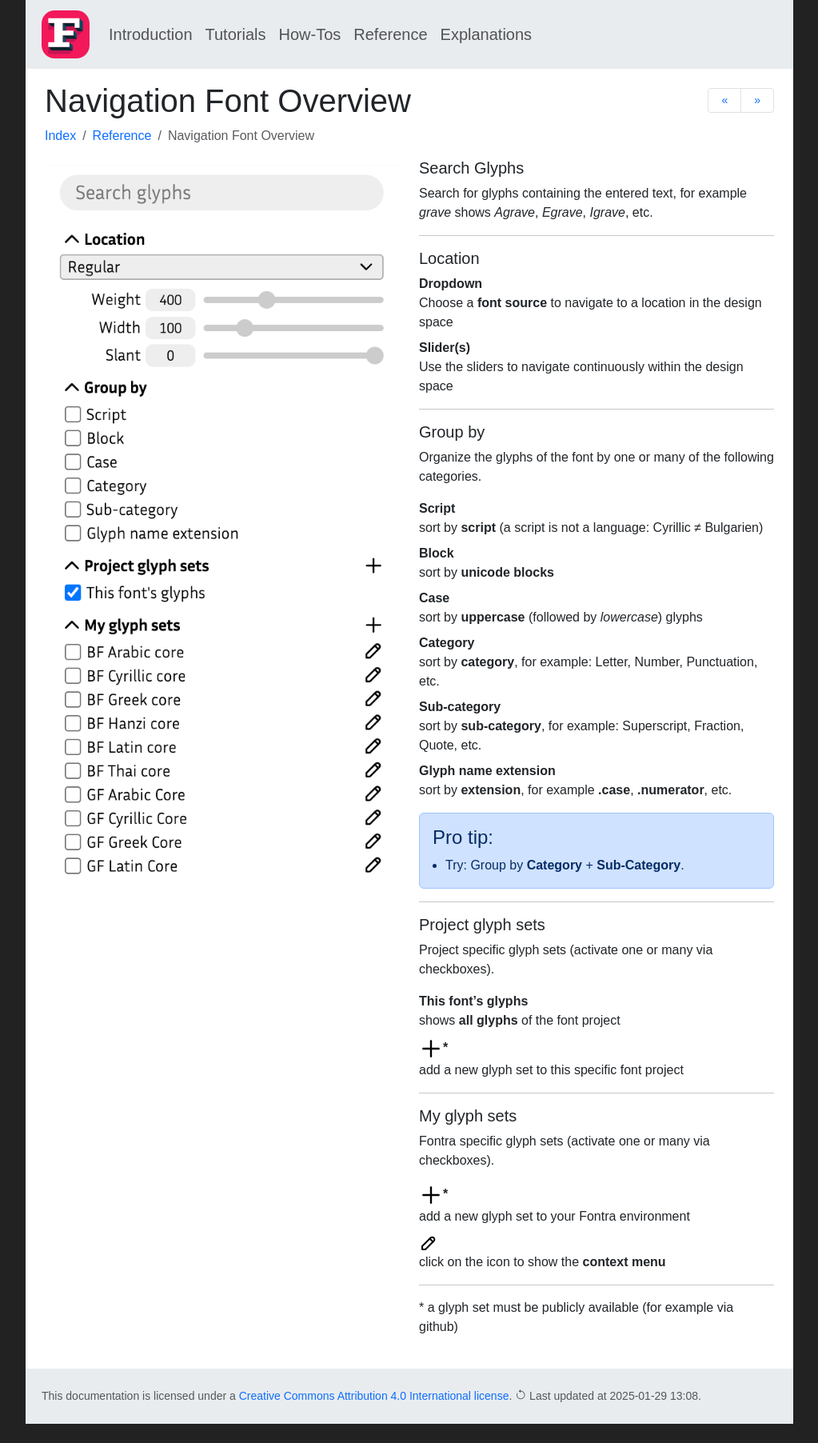
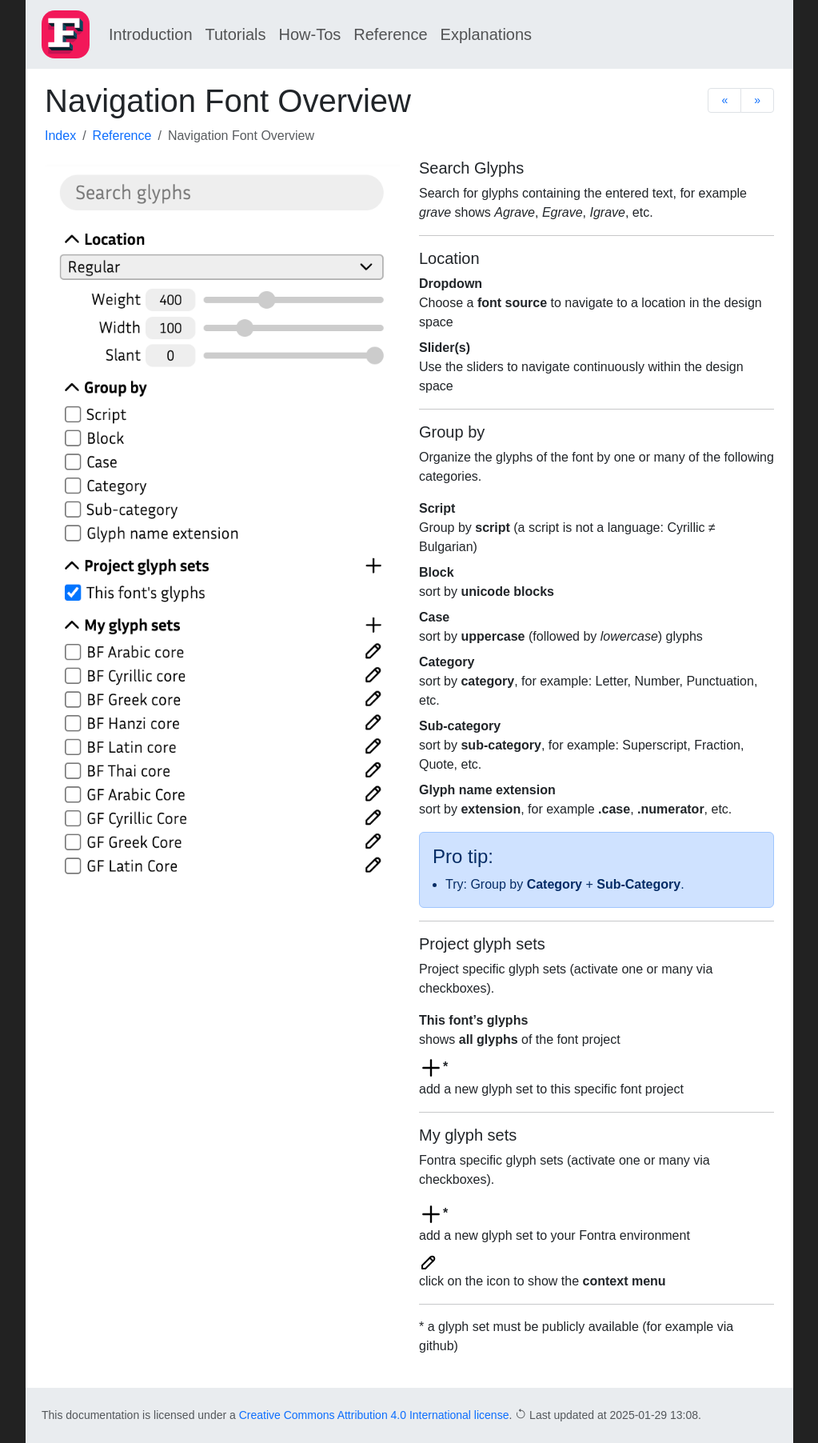
Before and after one commit to googlefonts/fontra-docs, a Jekyll site: the page built from _reference/font-overview/panels/navigation.md, in a window 1280 px wide. Shown: the whole page at 80% size, without its empty margins (128-1151 px from the left). Built offline with Jekyll 4.4.1, drawn with Linux system fonts in a browser that asks for light colours; nearby versions of some CDN libraries; some web fonts are replaced; before the commit the page ends 1780 px from its top, so only the background shows below that.

Commit message:
Update _reference/font-overview/panels/navigation.md
Co-authored-by: Just van Rossum <justvanrossum@gmail.com>

```diff
--- a/_reference/font-overview/panels/navigation.md
+++ b/_reference/font-overview/panels/navigation.md
@@ -42,7 +42,7 @@ Slider(s)
 Organize the glyphs of the font by one or many of the following categories.
 
 Script
-: sort by **script** (a script is not a language: Cyrillic ≠ Bulgarien)
+: Group by **script** (a script is not a language: Cyrillic ≠ Bulgarian)
 
 Block
 : sort by **unicode blocks**
```
